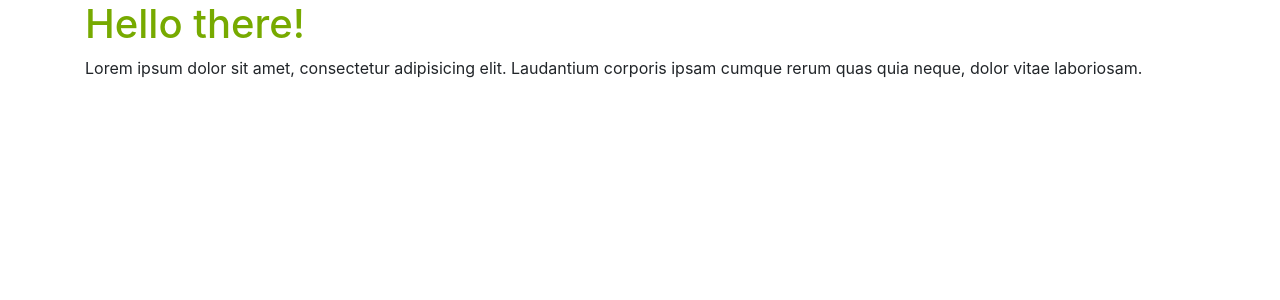
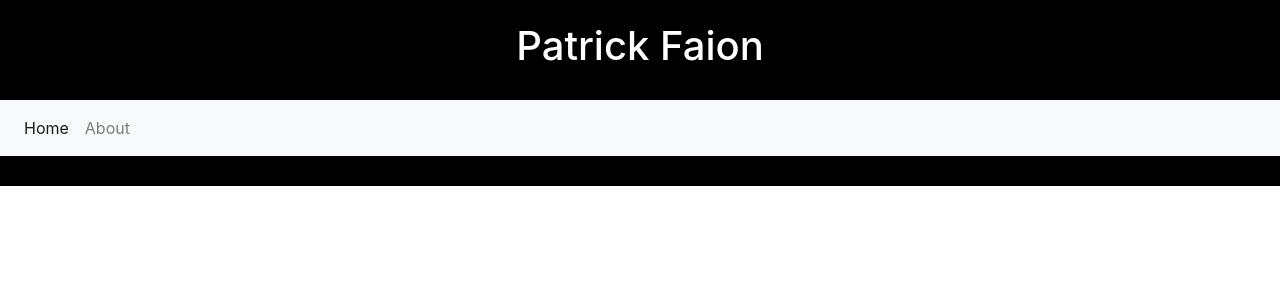
Before and after one commit to pfaion/pfaion.github.io, a Jekyll site: the page built from index.md, in a window 1280 px wide. Shown: the top 300 px of the page. Built offline with Jekyll 4.4.1, drawn with Linux system fonts in a browser that asks for light colours.

Commit message:
Basic html structure and navbar

```diff
--- a/_config.yml
+++ b/_config.yml
@@ -1,11 +1,4 @@
-title: Your awesome title
-email: your-email@example.com
-description: >- # this means to ignore newlines until "baseurl:"
-  Write an awesome description for your new site here. You can edit this
-  line in _config.yml. It will appear in your document head meta (for
-  Google search results) and in your feed.xml site description.
-baseurl: "" # the subpath of your site, e.g. /blog
-url: "" # the base hostname & protocol for your site, e.g. http://example.com
+title: Patrick Faion
 
 sass:
   sass_dir: _sass
--- /dev/null
+++ b/_data/nav.yml
@@ -0,0 +1,6 @@
+
+- title: Home
+  url: /
+
+- title: About
+  url: /about.html
--- /dev/null
+++ b/_layouts/base.html
@@ -0,0 +1,21 @@
+---
+---
+<!DOCTYPE html>
+<html lang="en">
+<head>
+  <link rel="stylesheet" href="assets/css/main.css">
+  <title>{{site.title}}</title>
+</head>
+<body>
+  <header><h1>{{site.title}}</h1></header>
+  <nav class="navbar navbar-expand navbar-light bg-light">
+    <ul class="navbar-nav">
+      {% for item in site.data.nav %}
+      <li class="nav-item {% if item.url == page.url %}active{% endif %}">
+        <a class="nav-link" href="{{item.url}}">{{item.title}}</a>
+      </li>
+      {% endfor %}
+    </ul>
+  </nav>
+  <footer></footer>
+</body>
--- a/_layouts/home.html
+++ b/_layouts/home.html
@@ -1,22 +1,3 @@
 ---
+layout: base
 ---
-<!DOCTYPE html>
-<html lang="en">
-<head>
-  <meta charset="UTF-8">
-  <meta name="viewport" content="width=device-width, initial-scale=1.0">
-  <meta http-equiv="X-UA-Compatible" content="ie=edge">
-  <link rel="stylesheet" href="assets/css/main.css">
-  <title>Document</title>
-</head>
-<body>
-  <div class="container">
-    <div class="row">
-      <div class="col">
-        <h1 class="text-primary">Hello there!</h1>
-        <p>Lorem ipsum dolor sit amet, consectetur adipisicing elit. Laudantium corporis ipsam cumque rerum quas quia neque, dolor vitae laboriosam.</p>
-        <i class="fas fa-thumbs-up fa-2x"></i>
-      </div>
-    </div>
-  </div>
-</body>
--- a/assets/css/main.scss
+++ b/assets/css/main.scss
@@ -3,3 +3,22 @@
 
 @import 'variables';
 @import 'bootstrap/bootstrap';
+
+header {
+    background-color: black;
+    color: white;
+    height: 100px;
+    @extend .row;
+    @extend .align-items-center;
+
+    h1 {
+        @extend .col;
+        text-align: center;
+    }
+}
+
+footer {
+    background-color: black;
+    color: white;
+    height: 30px;
+}
```
